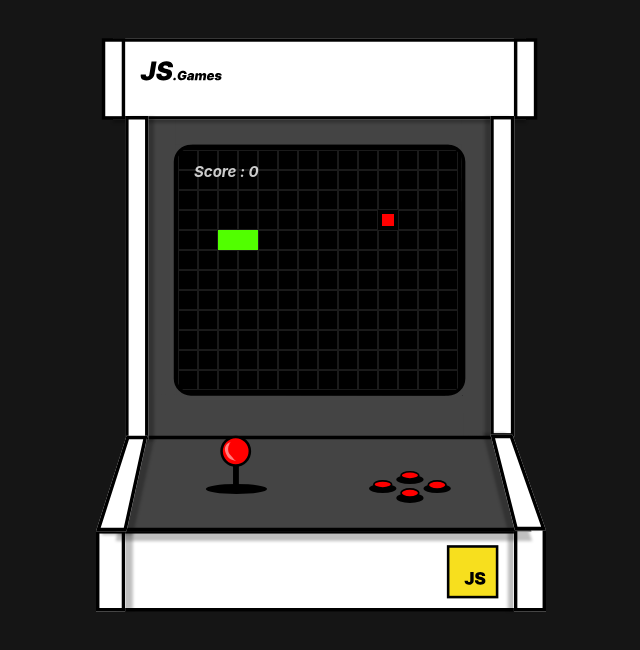
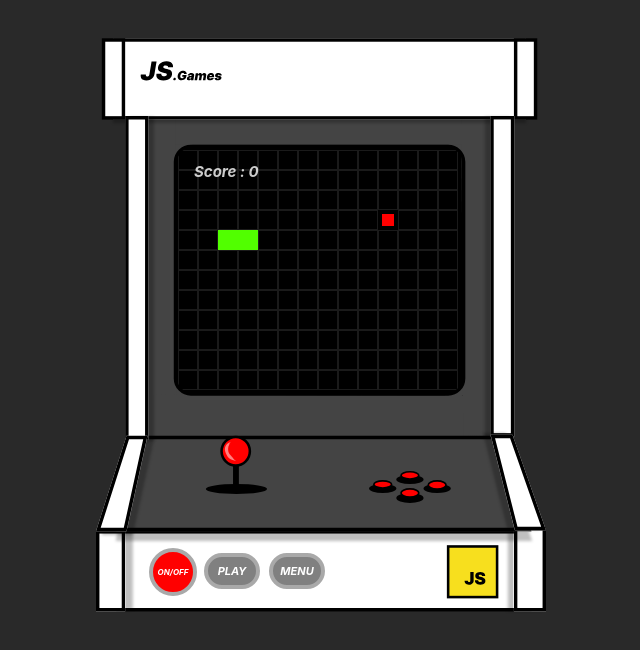
Before and after one commit to Youssefchahboune/JS-Games, a React (Create React App) app in the folder js-games/: page / in a window 1280 px wide. Shown: the top 650 px of the page, without its empty margins (319-959 px from the left). Built offline with nearby package versions, Linux system fonts and the light colour scheme.

Commit message:
added boundaries detection

```diff
--- a/js-games/src/App.css
+++ b/js-games/src/App.css
@@ -3,5 +3,5 @@
 @tailwind utilities;
 
 body{
-    background: #151515;
+    background: #292929;
 }
--- a/js-games/src/App.js
+++ b/js-games/src/App.js
@@ -5,6 +5,7 @@ import Snake from './components/Snake'
 function App() {
 
   const[arcadeMachinePicked,setArcadeMachinePicked] = useState(1);
+  const[arcadeMachinePower,setArcadeMachinePower] = useState(1)
 
   useEffect(() => {
     const selectArcadeMachine = (event) =>{
@@ -517,9 +518,22 @@ function App() {
   return (
     <div className="App">
       {/* <div className="pl-5 font-bold py-5 text-2xl bg-[#f7df1e]">JS<span className='text-sm italic'>.Games</span></div> */}
+
       <div className='flex justify-center mt-[3%]'>
-        <div className='absolute'>{arcadeMachineSelected()}</div>
-        <Snake></Snake>
+        <div>
+          <div className='flex justify-center'>
+            <div className='absolute'>{arcadeMachineSelected()}</div>
+          </div>
+          <div className='w-96'>
+          <button onClick={()=>{arcadeMachinePower == 0? setArcadeMachinePower(1) : setArcadeMachinePower(0)}} className='absolute text-[white] font-bold italic border-[4px] border-[darkgray] bg-[red] w-12 h-12 rounded-full mt-[510px] ml-[20px] text-[8px] hover:scale-[1.05] duration-300 ease-in-out'>ON/OFF</button>
+          <button className='absolute text-[white] font-bold italic border-[4px] border-[darkgray] bg-[gray] w-14 h-9 rounded-full mt-[515px] ml-[75px] text-[11px] hover:scale-[1.05] duration-300 ease-in-out'>PLAY</button>
+          <button className='absolute text-[white] font-bold italic border-[4px] border-[darkgray] bg-[gray] w-14 h-9 rounded-full mt-[515px] ml-[140px] text-[11px] hover:scale-[1.05] duration-300 ease-in-out '>MENU</button>
+          </div>
+
+          { arcadeMachinePower == 0 ?
+            <div className='ml-15 mt-20 w-[350px] h-[280px] bg-[black] text-white'></div>:<Snake></Snake>
+          }
+        </div>
       </div>
     </div>
   );
--- a/js-games/src/components/Snake.jsx
+++ b/js-games/src/components/Snake.jsx
@@ -76,11 +76,43 @@ function Snake() {
         setMap(newMap);
     }
 
+    let bounderiesCollision = (facing,snakeHeadPosition) => {
+        if(facing == "RIGHT"){
+            if(snakeHeadPosition[1]+1 == cols){
+                clearInterval(pushIntervalId);
+                SNAKE_SPEED = 0;
+                return true;
+            }
+        } else if(facing == "LEFT") {
+            if(snakeHeadPosition[1]-1 == -1){
+                clearInterval(pushIntervalId);
+                SNAKE_SPEED = 0;
+                return true;
+            }
+        } else if(facing == "UP") {
+            if(snakeHeadPosition[0]-1 == -1){
+                clearInterval(pushIntervalId);
+                SNAKE_SPEED = 0;
+                return true;
+            }
+
+        } else if(facing == "DOWN") {
+            if(snakeHeadPosition[0]+1 == rows){
+                clearInterval(pushIntervalId);
+                SNAKE_SPEED = 0;
+                return true;
+            }
+        }
+
+        return false;
+    }
+
     let push = (facing) => {
         clearInterval(pushIntervalId);
         pushIntervalId = setInterval(()=>{
             if(facing == "RIGHT"){
-                headColision("RIGHT",snake[0]);
+                if(!bounderiesCollision(facing,snake[0])){
+                    headColision(facing,snake[0]);
                     let lastposition;
                     let currentLastPosition;
                     for(let i = 0; i<snake.length; i++){
@@ -89,7 +121,7 @@ function Snake() {
                             // making a deep copy of the last position
                             lastposition = [...snake[i]];
                             snake[i][1] = snake[i][1]+1
-                        console.log(snake[i]);
+                            //console.log(snake[i]);
                         }
                         else if(i == snake.length -1 ) {
                             currentLastPosition = snake[i]
@@ -108,7 +140,9 @@ function Snake() {
                     headfacing = facing;
                     updateSnakeOnMap(snake);
                 }
+            }
             else if(facing == "UP"){
+                if(!bounderiesCollision(facing,snake[0])){
                     headColision("UP",snake[0]);
                     let lastposition;
                     let currentLastPosition;
@@ -118,6 +152,7 @@ function Snake() {
                             // making a deep copy of the last position
                             lastposition = [...snake[i]];
                             snake[i][0] = snake[i][0]-1
+                            //console.log(snake[i]);
                         }
                         else if(i == snake.length -1 ) {
                             currentLastPosition = snake[i]
@@ -136,7 +171,9 @@ function Snake() {
                     headfacing = facing;
                     updateSnakeOnMap(snake);
                 }
+            }
             else if(facing == "DOWN"){
+                if(!bounderiesCollision(facing,snake[0])){
                     headColision("DOWN",snake[0]);
                     let lastposition;
                     let currentLastPosition;
@@ -146,6 +183,7 @@ function Snake() {
                             // making a deep copy of the last position
                             lastposition = [...snake[i]];
                             snake[i][0] = snake[i][0]+1
+                            //console.log(snake[i]);
                         }
                         else if(i == snake.length -1 ) {
                             currentLastPosition = snake[i]
@@ -164,7 +202,9 @@ function Snake() {
                     headfacing = facing;
                     updateSnakeOnMap(snake);
                 }
+            }
             else if(facing == "LEFT"){
+                if(!bounderiesCollision(facing,snake[0])){
                     headColision("LEFT",snake[0]);
                     let lastposition;
                     let currentLastPosition;
@@ -174,6 +214,7 @@ function Snake() {
                             // making a deep copy of the last position
                             lastposition = [...snake[i]];
                             snake[i][1] = snake[i][1]-1
+                            //console.log(snake[i]);
                         }
                         else if(i == snake.length -1 ) {
                             currentLastPosition = snake[i]
@@ -192,6 +233,7 @@ function Snake() {
                     headfacing = facing
                     updateSnakeOnMap(snake);
                 }
+            }
         },SNAKE_SPEED);
     }
 
@@ -209,16 +251,12 @@ function Snake() {
             if(SNAKE_SPEED != 0){
 
                 if(event.key == "ArrowRight"&& headfacing != "RIGHT" && headfacing != "LEFT"){
-                    //ateApple("RIGHT",snake[0])
                     push("RIGHT");
                 } else if (event.key == "ArrowLeft" && headfacing != "LEFT" && headfacing != "RIGHT") {
-                    //ateApple("LEFT",snake[0]);
                     push("LEFT");
                 } else if (event.key == "ArrowUp" && headfacing != "UP" && headfacing != "DOWN") {
-                    //ateApple("UP",snake[0]);
                     push("UP");
                 } else if (event.key == "ArrowDown" && headfacing != "DOWN" && headfacing != "UP") {
-                    //ateApple("DOWN",snake[0]);
                     push("DOWN");
                 }
             }
```
Lines whose indentation alone changed are shown as unchanged.
